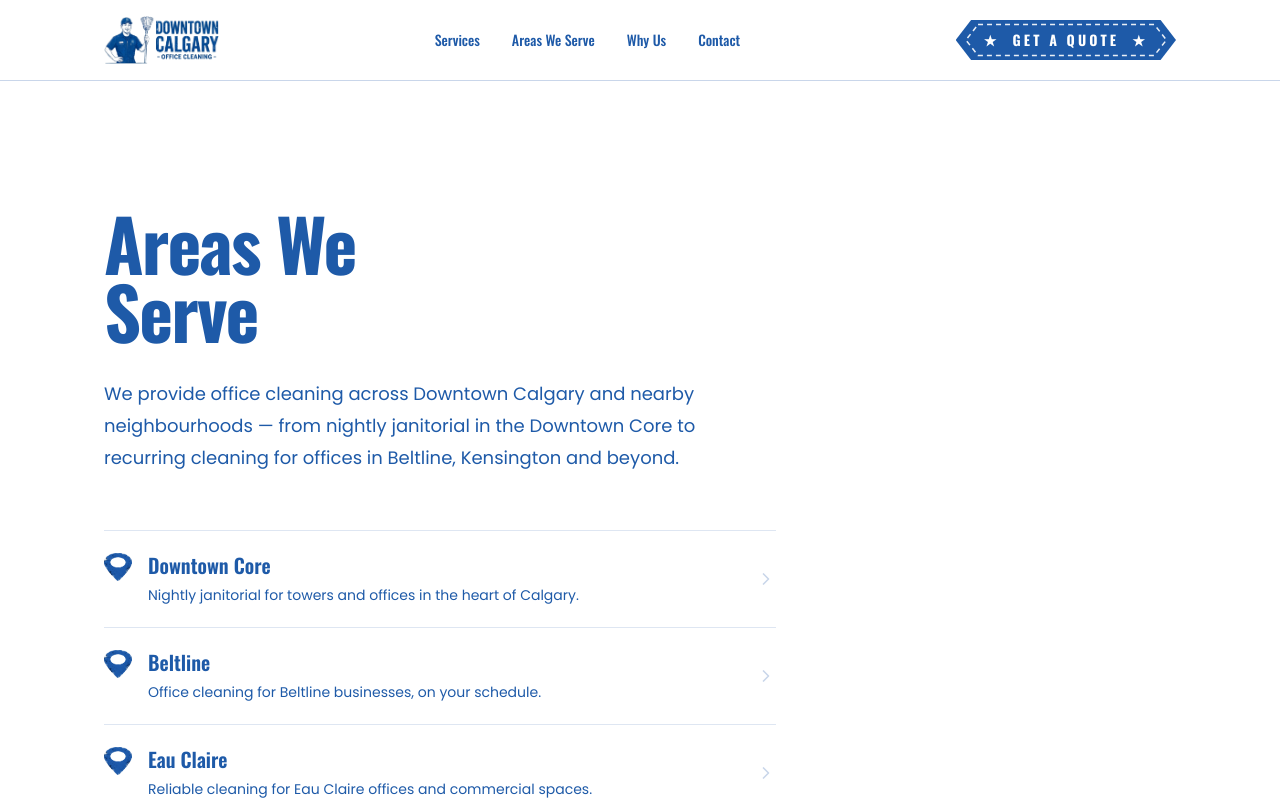
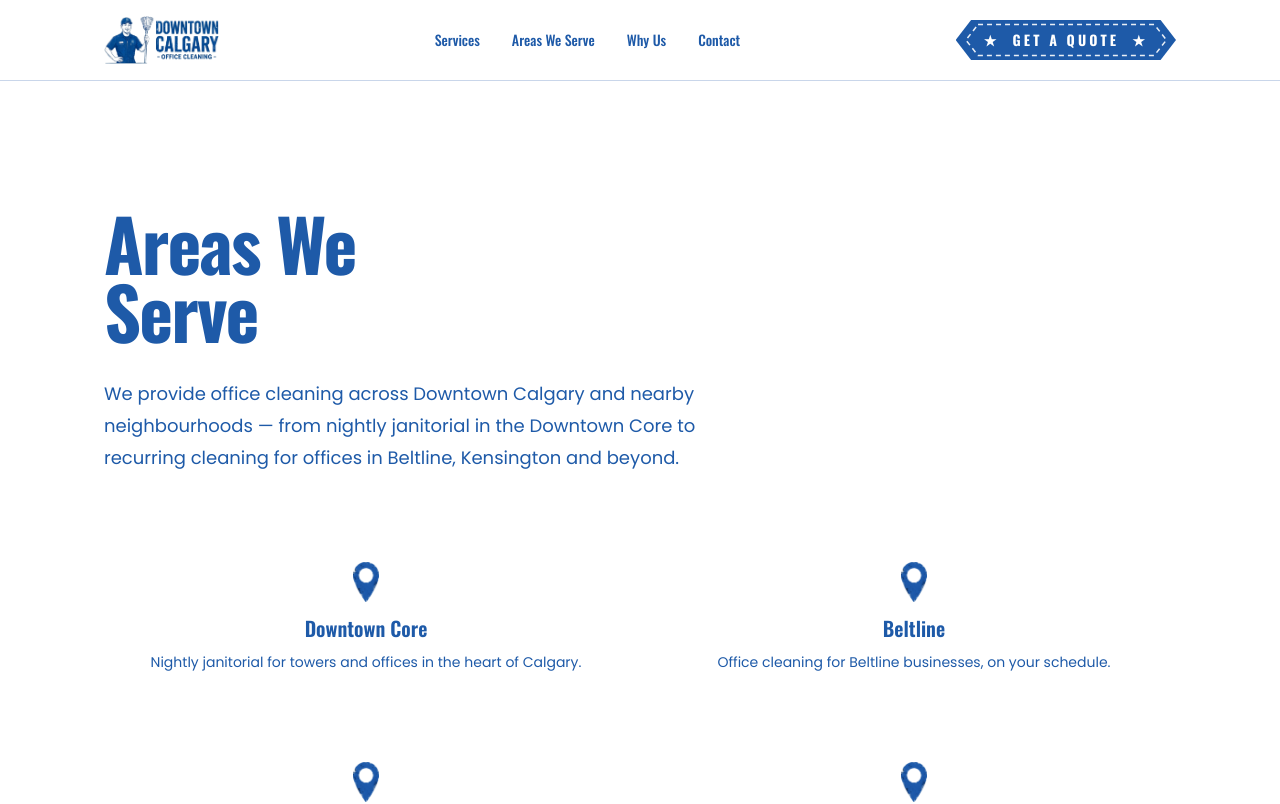
Before and after one commit to danielospina-la/downtown-calgary-office-cleaning, a Next.js app: page /areas-we-serve in a window 1280 px wide. Shown: the top 804 px of the page. Built offline with nearby package versions, Linux system fonts and the light colour scheme.

Commit message:
Areas page: 2-col card grid with pin icons (fix squish)

```diff
--- a/src/components/DotRow.tsx
+++ b/src/components/DotRow.tsx
@@ -19,34 +19,21 @@ type DotRowProps = {
   label: string;
   sublabel?: string;
   href?: string;
-  /** Optional custom bullet icon (image src). Falls back to the dot. */
-  icon?: string;
 };
 
 /**
- * Shared "floor directory" row: electric dot (or custom icon) + label
- * (+ optional sublabel) on the left, chevron on the right, hairline
- * divider below. Used across Services, Why Us, and Service Areas for one
- * consistent list style.
+ * Shared "floor directory" row: electric dot + label (+ optional sublabel)
+ * on the left, chevron on the right, hairline divider below.
+ * Used across Services, Why Us, and Service Areas for one consistent list style.
  */
-export default function DotRow({ label, sublabel, href, icon }: DotRowProps) {
+export default function DotRow({ label, sublabel, href }: DotRowProps) {
   const rowClass =
     "group flex items-center justify-between gap-4 border-b border-steel/60 py-5 first:border-t";
 
   const content = (
     <>
       <span className="flex items-start gap-4">
-        {icon ? (
-          <img
-            src={icon}
-            alt=""
-            width={28}
-            height={28}
-            className="mt-0.5 h-7 w-7 shrink-0"
-          />
-        ) : (
-          <span className="mt-2 h-2.5 w-2.5 shrink-0 rounded-full bg-electric" />
-        )}
+        <span className="mt-2 h-2.5 w-2.5 shrink-0 rounded-full bg-electric" />
         <span>
           <span className="block font-heading text-lg font-semibold text-navy sm:text-xl">
             {label}
--- a/src/components/ServiceAreas.tsx
+++ b/src/components/ServiceAreas.tsx
@@ -1,4 +1,23 @@
-import DotRow from "./DotRow";
+function AreaCard({ name, blurb }: { name: string; blurb: string }) {
+  return (
+    <a
+      href="/contact"
+      className="group flex flex-col items-center p-5 text-center sm:p-8"
+    >
+      <img
+        src="/icons/bullet-area-pin.webp"
+        alt=""
+        width={40}
+        height={40}
+        className="h-10 w-10 shrink-0 object-contain"
+      />
+      <h3 className="mt-3 block font-heading text-base font-semibold text-navy sm:text-xl">
+        {name}
+      </h3>
+      <span className="mt-2 block text-sm leading-6 text-navy">{blurb}</span>
+    </a>
+  );
+}
 
 const AREAS: { name: string; blurb: string }[] = [
   {
@@ -55,15 +74,9 @@ export default function ServiceAreas() {
           recurring cleaning for offices in Beltline, Kensington and beyond.
         </p>
 
-        <div className="mt-14 max-w-2xl">
+        <div className="mt-14 grid grid-cols-2 gap-4 sm:gap-6">
           {AREAS.map((area) => (
-            <DotRow
-              key={area.name}
-              label={area.name}
-              sublabel={area.blurb}
-              href="/contact"
-              icon="/icons/bullet-area-pin.webp"
-            />
+            <AreaCard key={area.name} name={area.name} blurb={area.blurb} />
           ))}
         </div>
 
```
